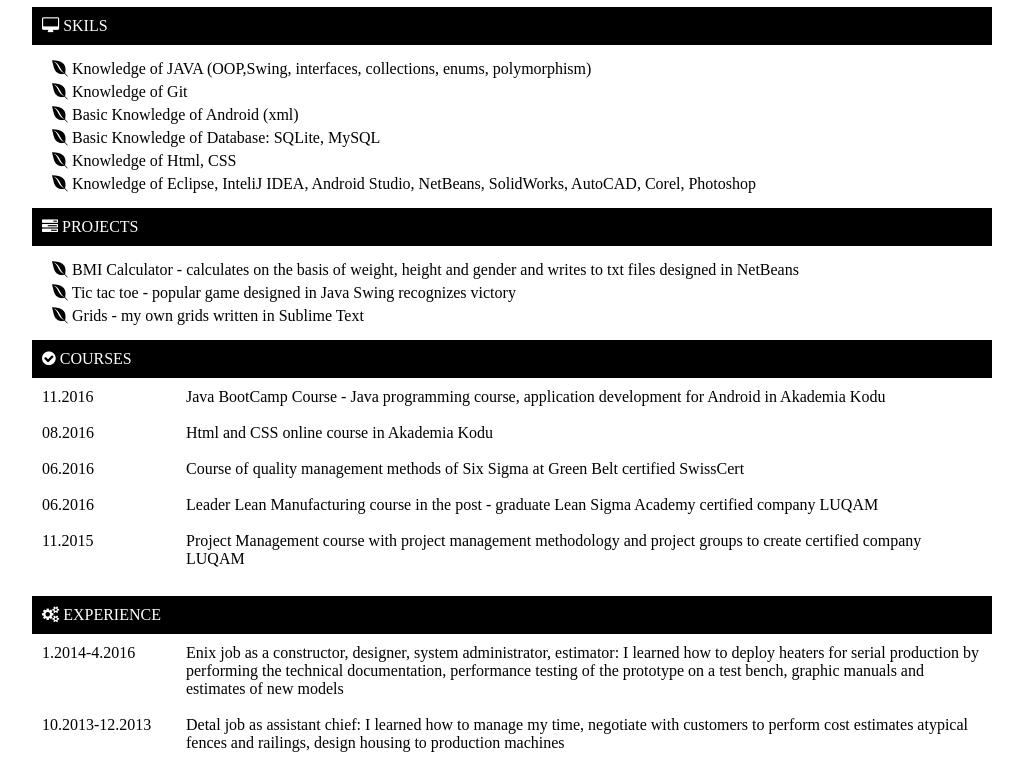
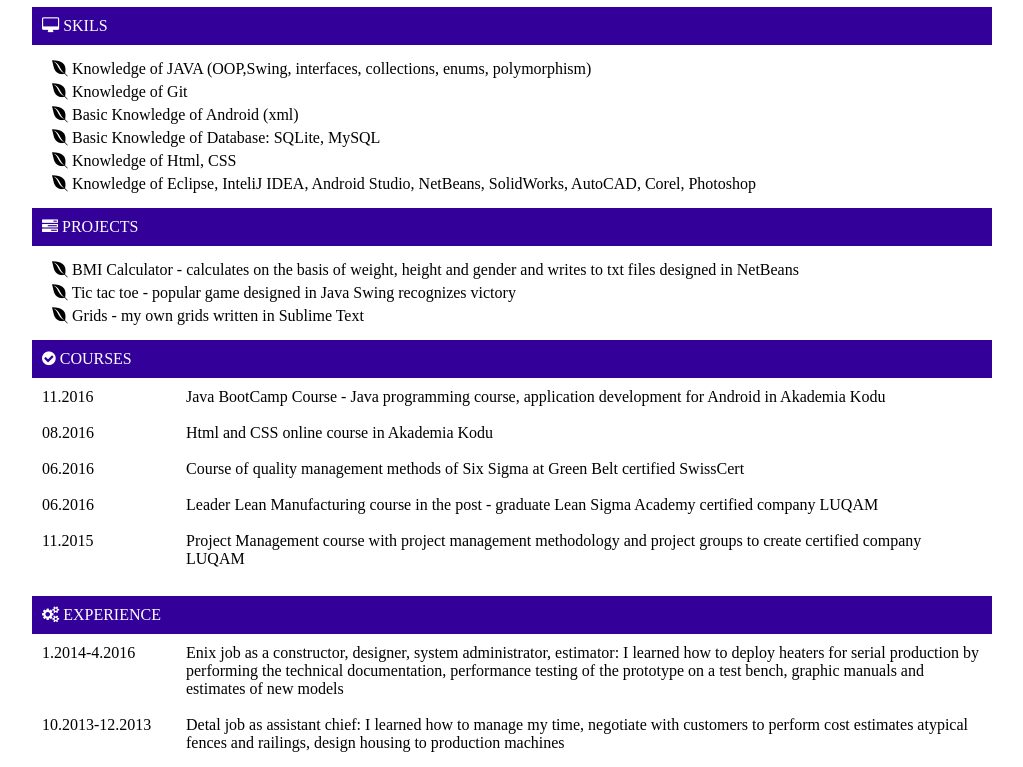
Before and after one commit to Abdilgani10/danielblacha.github.io, a plain HTML site: page index.html in a window 1280 px wide. Shown: the part 241-1008 px from the top of the page, without its empty margins (128-1151 px from the left). Drawn offline with Linux system fonts and the light colour scheme.

Commit message:
Update style.css

```diff
--- a/style.css
+++ b/style.css
@@ -67,7 +67,7 @@ table {
 
 .backColor{
   color: #fff;
-  background-color: #000;
+  background-color: #330099;
 }
 
 .noBackColor{
```
